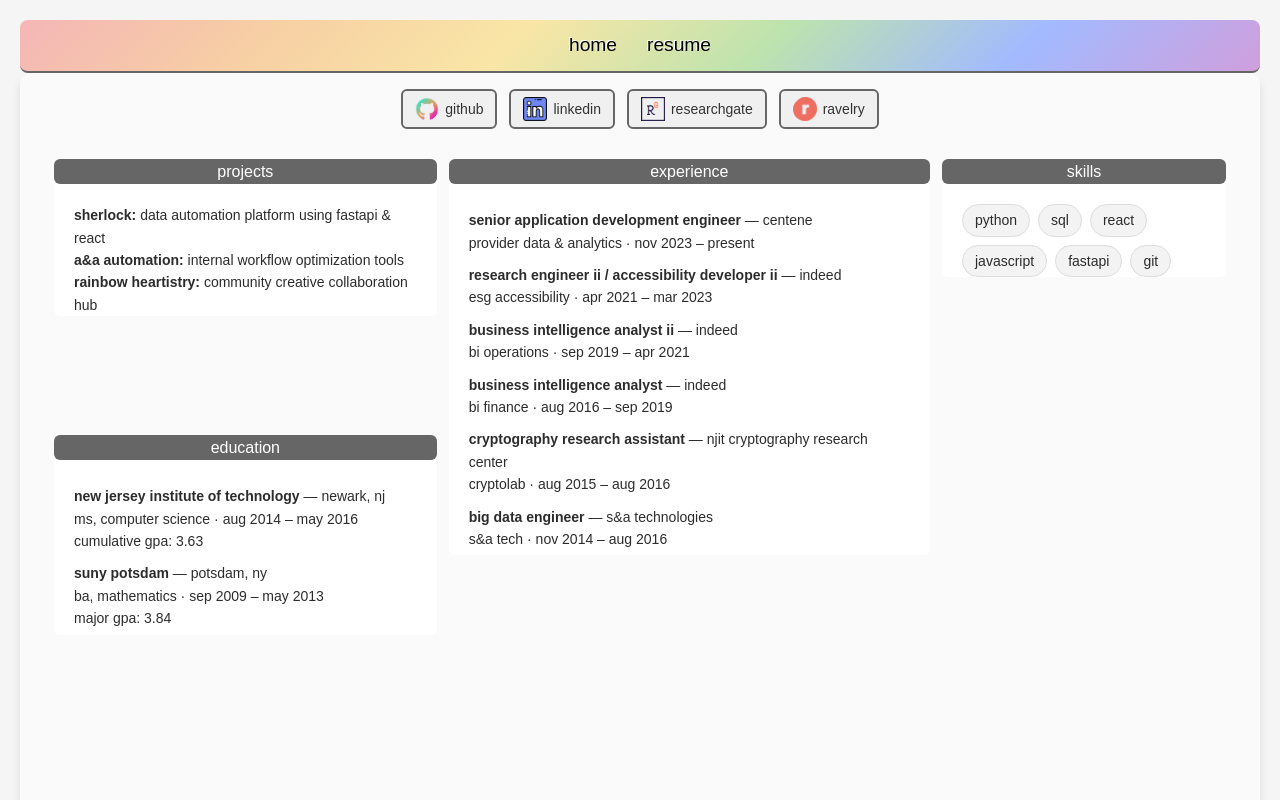
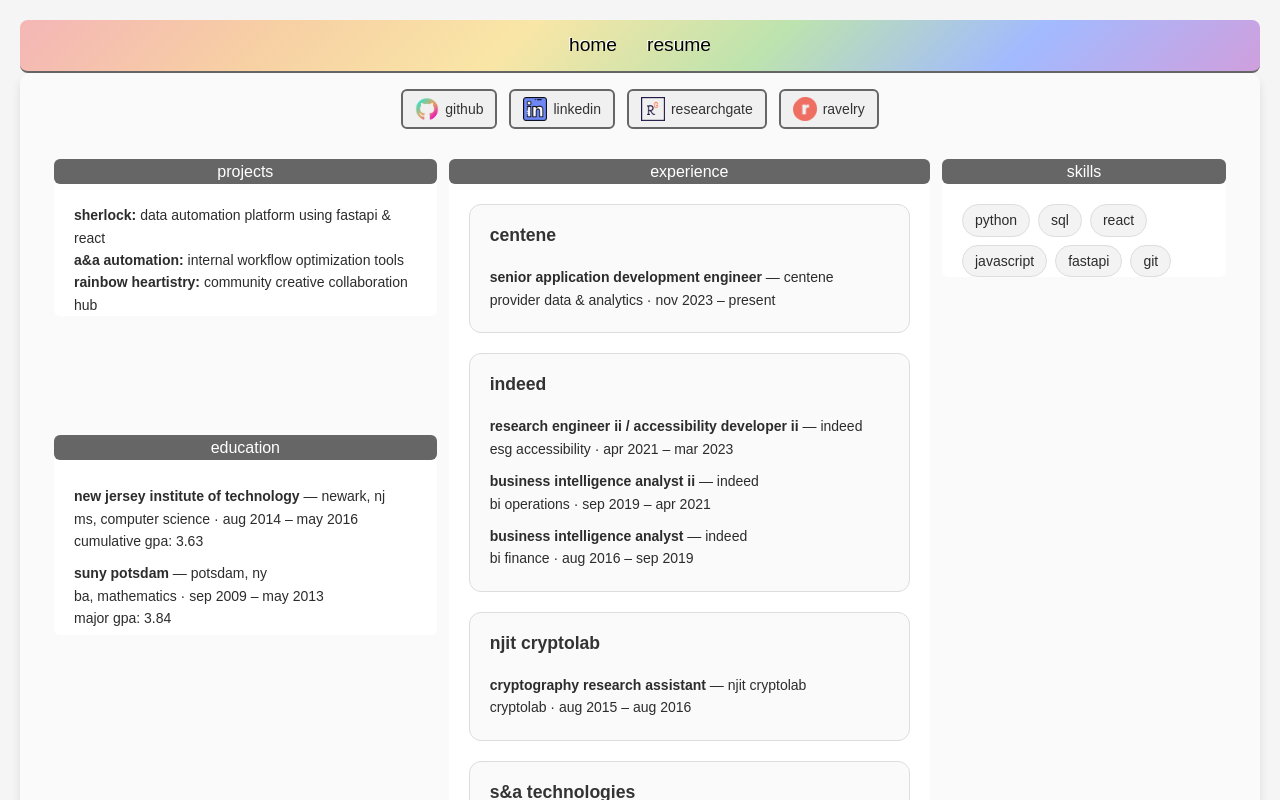
Before and after one commit to clebauer/cassielebauer_site, a React (Vite) app in the folder frontend/: page /resume in a window 1280 px wide. Built offline with nearby package versions, Linux system fonts and the light colour scheme.

Commit message:
jobs grouped by company!

```diff
--- a/frontend/src/components/resume/DatedEntry.jsx
+++ b/frontend/src/components/resume/DatedEntry.jsx
@@ -8,8 +8,8 @@ export default function DatedEntry({ qualifier, location, context, startDate, en
   return (
     <div
       className="dated-entry"
-      onMouseEnter={() => setHoveredSkills(skills)}
-      onMouseLeave={() => setHoveredSkills([])}
+      onMouseEnter={() => skills?.length && setHoveredSkills(skills)}
+        onMouseLeave={() => setHoveredSkills([])}
     >
       <p><strong>{qualifier}</strong> — {location}</p>
       <p>{context} · {startDate} – {endDate}</p>
--- a/frontend/src/data/experience.js
+++ b/frontend/src/data/experience.js
@@ -1,30 +1,35 @@
 export const experience = [
 {
+    company: "Centene",
+    roles: [
+      {
         qualifier: "Senior Application Development Engineer",
-    location: "Centene",
         context: "Provider Data & Analytics",
         startDate: "Nov 2023",
         endDate: "Present",
         content: "",
         skills: ["Python", "SQL", "FastAPI", "Git"]
+      }
+    ]
   },
   {
+    company: "Indeed",
+    roles: [
+      {
         qualifier: "Research Engineer II / Accessibility Developer II",
-    location: "Indeed",
         context: "ESG Accessibility",
         startDate: "Apr 2021",
         endDate: "Mar 2023",
         content: "",
-    skills: [""]
+        skills: ["React", "JavaScript", "Accessibility"]
       },
       {
         qualifier: "Business Intelligence Analyst II",
-    location: "Indeed",
         context: "BI Operations",
         startDate: "Sep 2019",
         endDate: "Apr 2021",
         content: "",
-    skills: [""]
+        skills: ["SQL", "Python", "Looker"]
       },
       {
         qualifier: "Business Intelligence Analyst",
@@ -34,16 +39,25 @@ export const experience = [
         endDate: "Sep 2019",
         content: "",
         skills: [""]
+      }
+   ]
   },
   {
+    company: "NJIT CryptoLab",
+    roles: [
+        {
         qualifier: "Cryptography Research Assistant",
-    location: "NJIT Cryptography Research Center",
         context: "CryptoLab",
         startDate: "Aug 2015",
         endDate: "Aug 2016",
         content: "",
         skills: [""]
+      }
+    ]
 },
+{
+    company: "S&A Technologies",
+    roles: [
       {
         qualifier: "Big Data Engineer",
         location: "S&A Technologies",
@@ -53,4 +67,6 @@ export const experience = [
         content: "",
         skills: [""]
       }
+    ]
+}
 ];
--- /dev/null
+++ b/frontend/src/pages/Resume/Experience.css
@@ -0,0 +1,20 @@
+.company-group {
+  border: 1px solid #ddd;
+  border-radius: 12px;
+  padding: 16px 20px;
+  margin-bottom: 20px;
+  background: #fafafa;
+  transition: box-shadow 0.2s ease;
+}
+
+.company-group:hover {
+  box-shadow: 0 2px 6px rgba(0, 0, 0, 0.08);
+}
+
+.company-name {
+  margin-top: 0;
+  margin-bottom: 12px;
+  font-size: 1.1rem;
+  font-weight: 600;
+  color: #333;
+}
--- a/frontend/src/pages/Resume/Experience.jsx
+++ b/frontend/src/pages/Resume/Experience.jsx
@@ -1,13 +1,19 @@
 import React from "react";
 import ResumeSection from "components/resume/ResumeSection";
-import DatedEntry from "components/resume/DatedEntry"
+import DatedEntry from "components/resume/DatedEntry";
 import { experience } from "data/experience";
+import "./Experience.css";
 
 export default function Experience() {
   return (
     <ResumeSection title="Experience">
-      {experience.map((job, idx) => (
-        <DatedEntry key={idx} {...job} />
+      {experience.map((company, idx) => (
+        <div key={idx} className="company-group">
+          <h3 className="company-name">{company.company}</h3>
+          {company.roles.map((job, jIdx) => (
+            <DatedEntry key={jIdx} location={company.company} {...job} />
+          ))}
+        </div>
       ))}
     </ResumeSection>
   );
```
Lines whose indentation alone changed are shown as unchanged.
